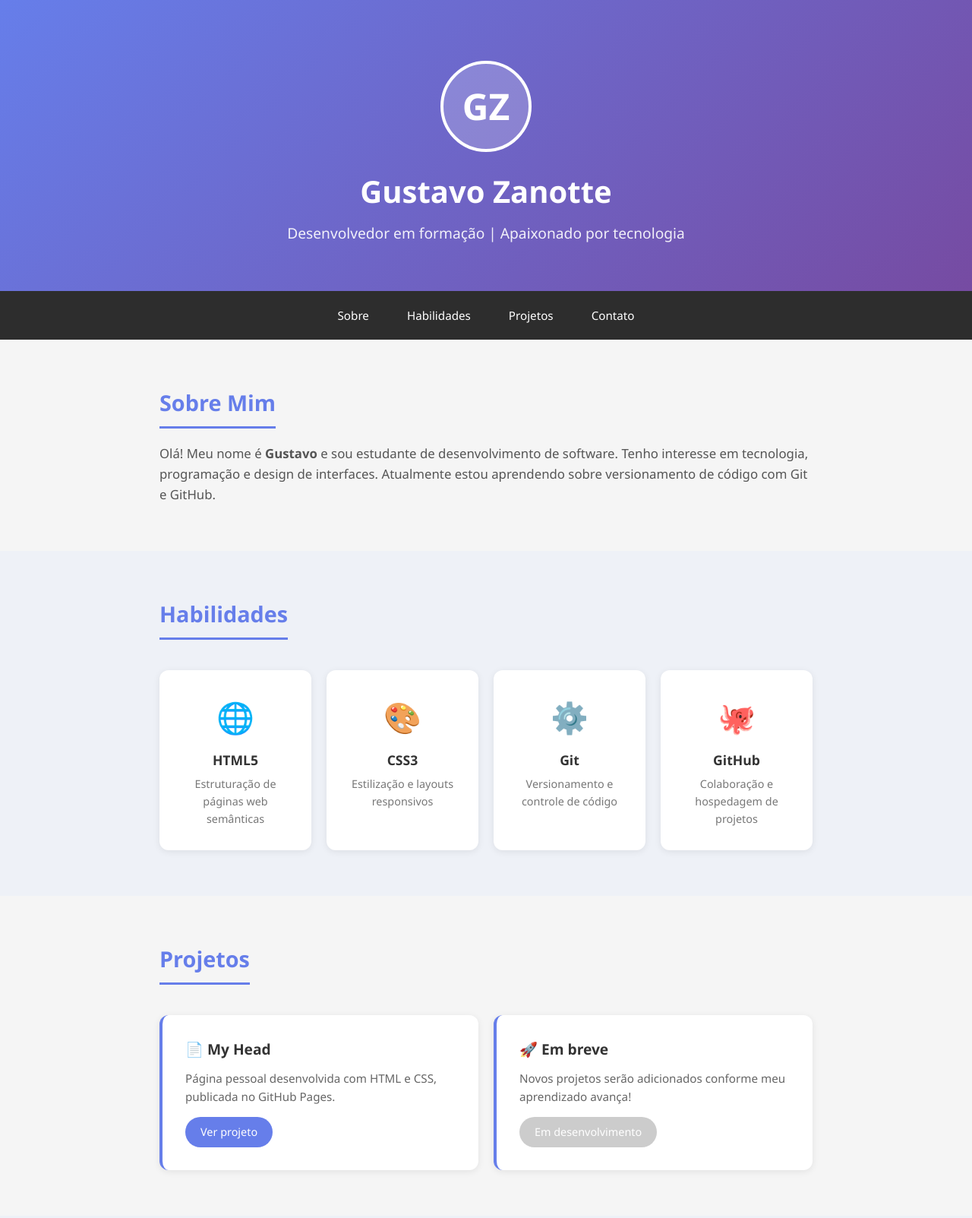
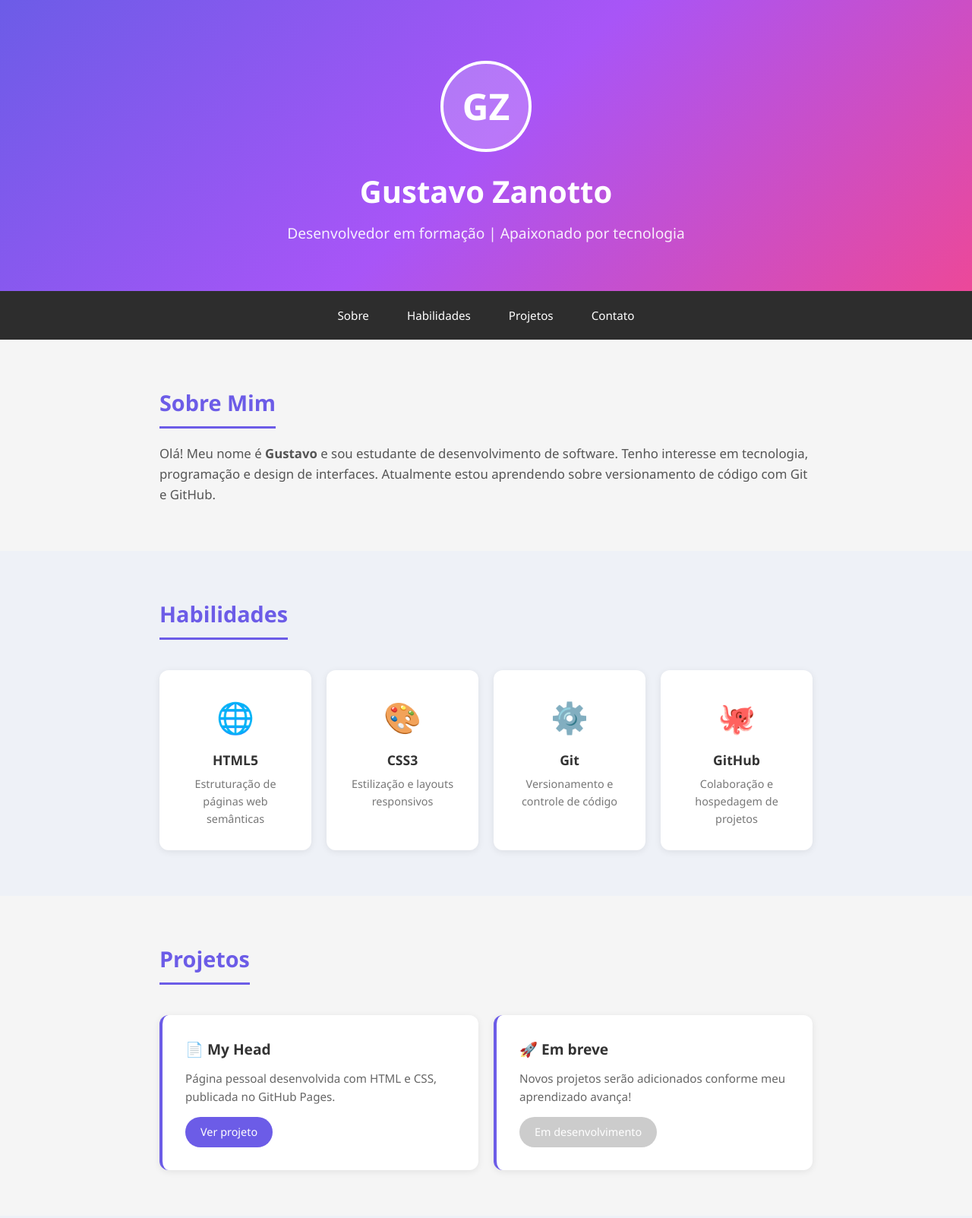
Before and after one commit to Zanottex/My-Head, a plain HTML site: page index.html in a window 1280 px wide. Shown: the top 1603 px of the page at 76% size. Drawn offline with Linux system fonts and the light colour scheme.

Commit message:
style: melhora layout e cores da página principal

```diff
--- a/index.html
+++ b/index.html
@@ -3,7 +3,7 @@
 <head>
   <meta charset="UTF-8">
   <meta name="viewport" content="width=device-width, initial-scale=1.0">
-  <title>My Head - Gustavo Zanotte</title>
+  <title>My Head - Gustavo Zanotto</title>
   <link rel="stylesheet" href="style.css">
 </head>
 <body>
@@ -12,7 +12,7 @@
   <header class="hero">
     <div class="hero-content">
       <div class="avatar">GZ</div>
-      <h1>Gustavo Zanotte</h1>
+      <h1>Gustavo Zanotto</h1>
       <p class="subtitle">Desenvolvedor em formação | Apaixonado por tecnologia</p>
     </div>
   </header>
--- a/style.css
+++ b/style.css
@@ -19,7 +19,7 @@ a {
 
 /* ===== Hero / Header ===== */
 .hero {
-  background: linear-gradient(135deg, #667eea 0%, #764ba2 100%);
+  background: linear-gradient(135deg, #6c5ce7 0%, #a855f7 50%, #ec4899 100%);
   color: white;
   text-align: center;
   padding: 80px 20px 60px;
@@ -76,7 +76,7 @@ a {
 }
 
 .navbar a:hover {
-  background-color: #667eea;
+  background-color: #6c5ce7;
 }
 
 /* ===== Seções ===== */
@@ -96,8 +96,8 @@ a {
 .section h2 {
   font-size: 1.8rem;
   margin-bottom: 20px;
-  color: #667eea;
-  border-bottom: 3px solid #667eea;
+  color: #6c5ce7;
+  border-bottom: 3px solid #6c5ce7;
   padding-bottom: 8px;
   display: inline-block;
 }
@@ -158,7 +158,7 @@ a {
   border-radius: 12px;
   padding: 30px;
   box-shadow: 0 2px 10px rgba(0, 0, 0, 0.08);
-  border-left: 4px solid #667eea;
+  border-left: 4px solid #6c5ce7;
 }
 
 .project-card h3 {
@@ -175,7 +175,7 @@ a {
 .btn {
   display: inline-block;
   padding: 8px 20px;
-  background-color: #667eea;
+  background-color: #6c5ce7;
   color: white;
   border-radius: 20px;
   font-size: 0.9rem;
```
